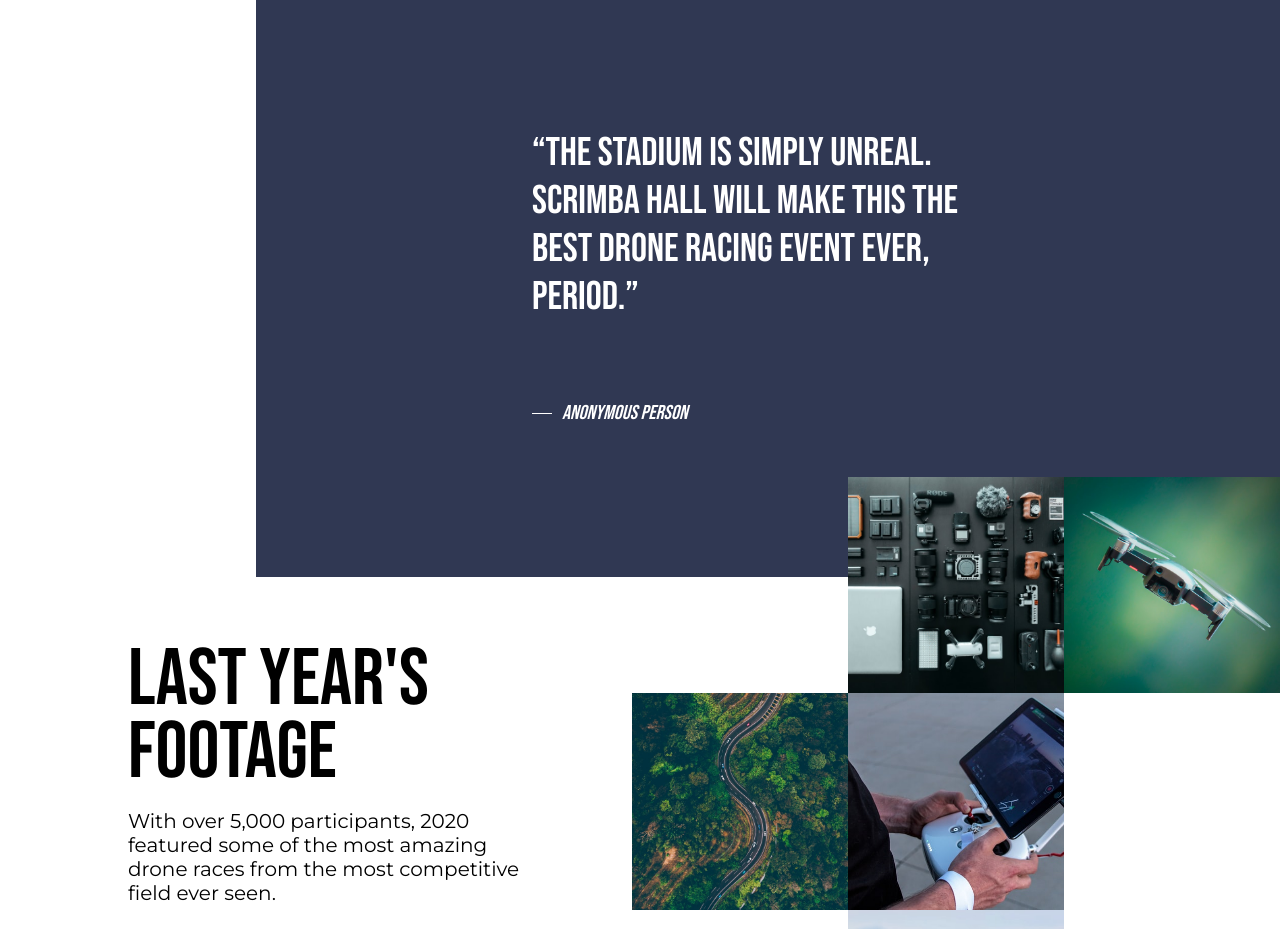
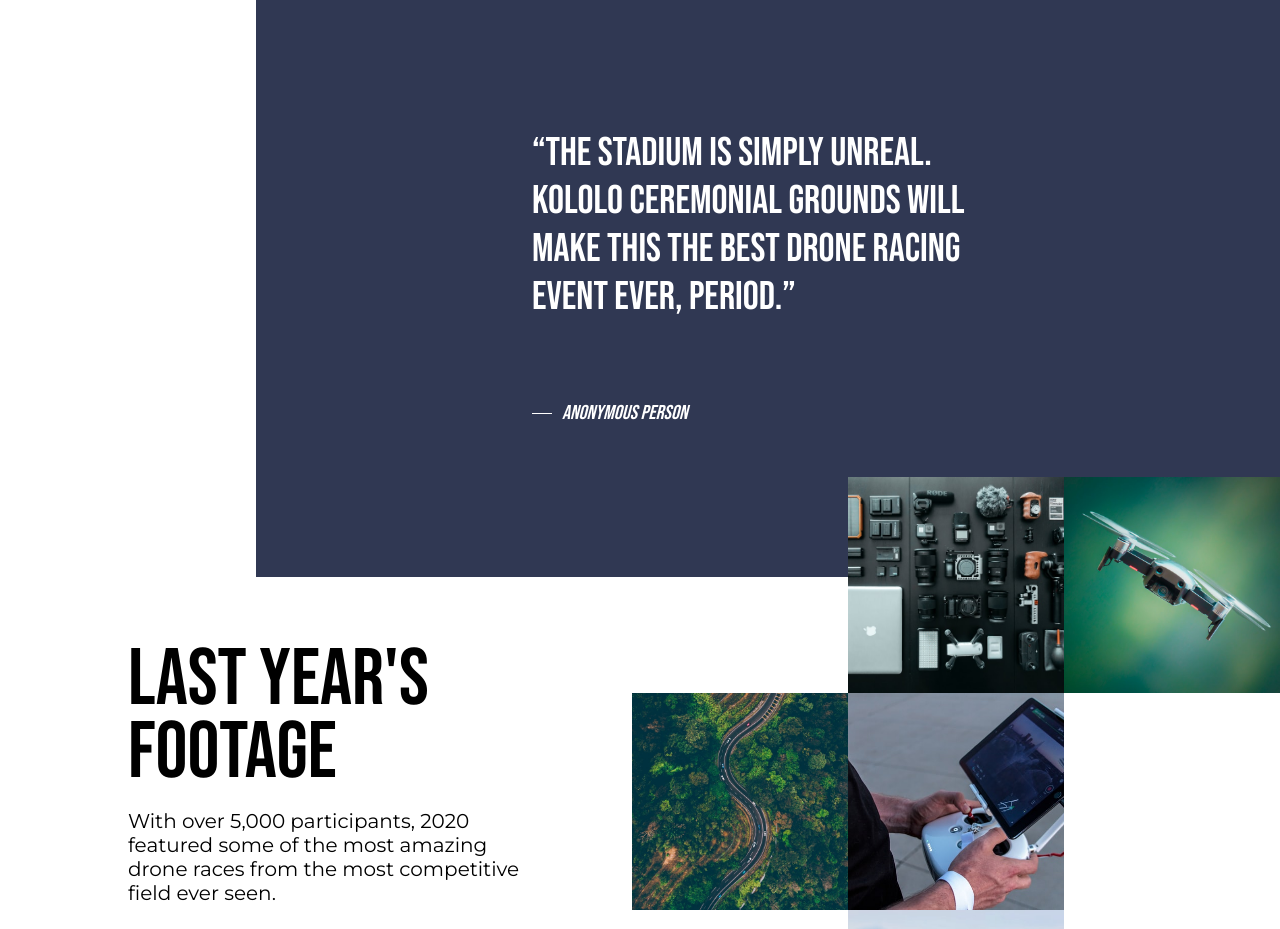
Before and after one commit to GeorgeSnr/DroneRace, a website built with Vite: page index.html in a window 1280 px wide. Shown: the part 840-1769 px from the top of the page. Built offline with nearby package versions, Linux system fonts and the light colour scheme; files whose address does not match are found by name.

Commit message:
Update index.html

```diff
--- a/index.html
+++ b/index.html
@@ -41,7 +41,7 @@
         </div>
 
         <section class="quote">
-            <blockquote>“the stadium is simply unreal. scrimba hall will make this the best drone racing event ever, period.”</blockquote>
+            <blockquote>“the stadium is simply unreal. Kololo Ceremonial grounds will make this the best drone racing event ever, period.”</blockquote>
             <cite>Anonymous Person</cite>
         </section>
 
```
